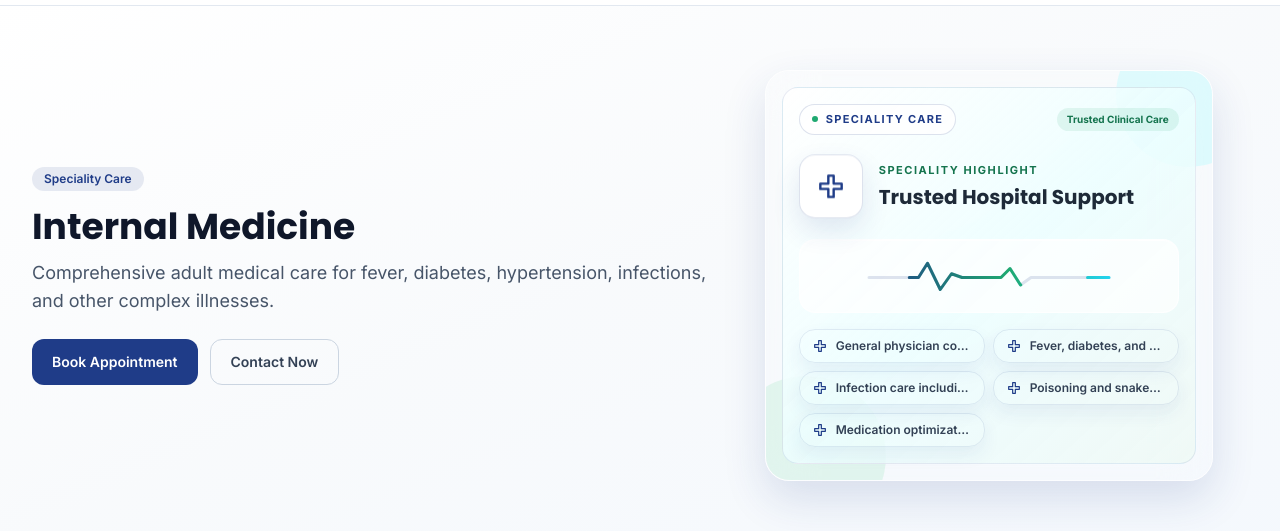
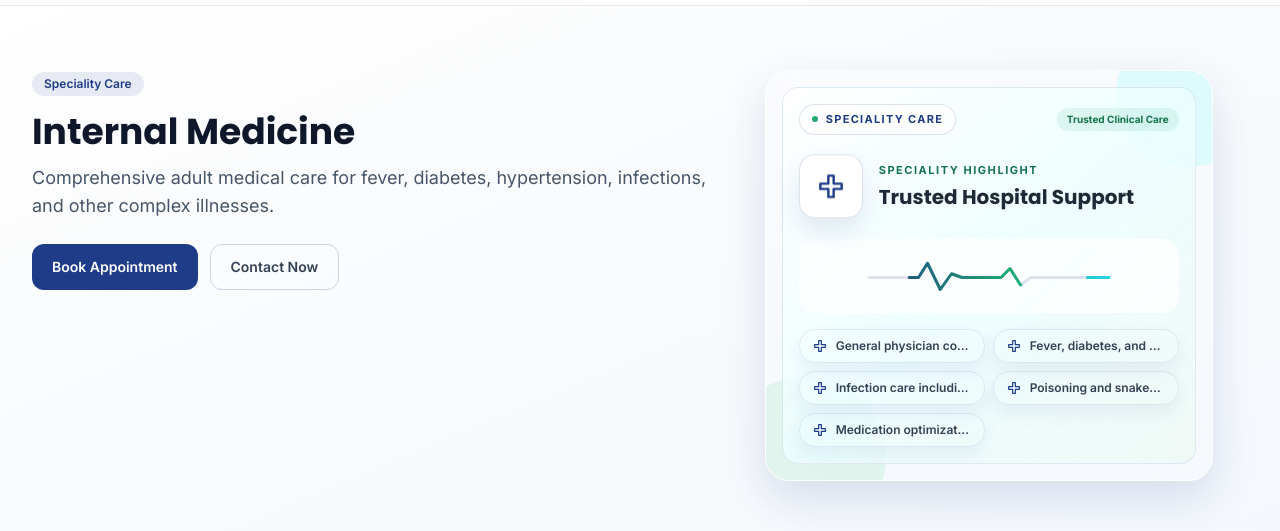
Before and after one commit to tusharbhabal97/dr-mate-hospital-website, a Next.js app: page /specialities/internal-medicine in a window 1280 px wide. Shown: the part 167-698 px from the top of the page. Built offline with nearby package versions, Linux system fonts and the light colour scheme; no server answers.

Commit message:
Refactor code structure for improved readability and maintainability

```diff
--- a/app/specialities/[slug]/page.tsx
+++ b/app/specialities/[slug]/page.tsx
@@ -63,7 +63,7 @@
 
         <section className="bg-gradient-to-br from-white via-slate-50 to-blue-50/40 border-b border-slate-200">
           <div className="max-w-7xl mx-auto px-4 sm:px-6 lg:px-8 py-12 sm:py-16">
-            <div className="grid items-start gap-8 lg:grid-cols-12 lg:items-center lg:gap-10">
+            <div className="grid items-start gap-8 lg:grid-cols-12 lg:items-start lg:gap-10">
               <div className="lg:col-span-7 max-w-3xl">
                 <span className="inline-flex items-center rounded-full bg-primary/10 text-primary text-xs font-semibold px-3 py-1">
                   Speciality Care
```
Also changed, not shown: 1 other file (tests, documents, lock files or other folders).
